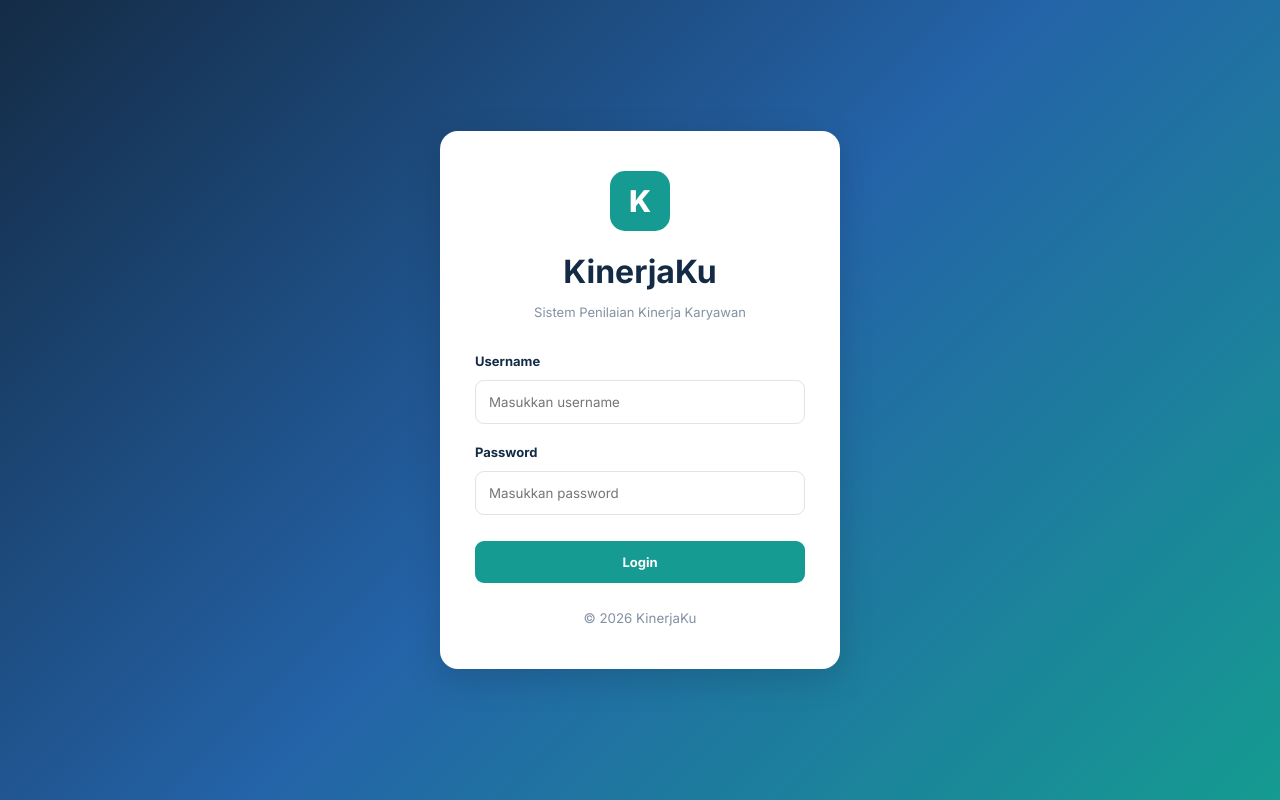
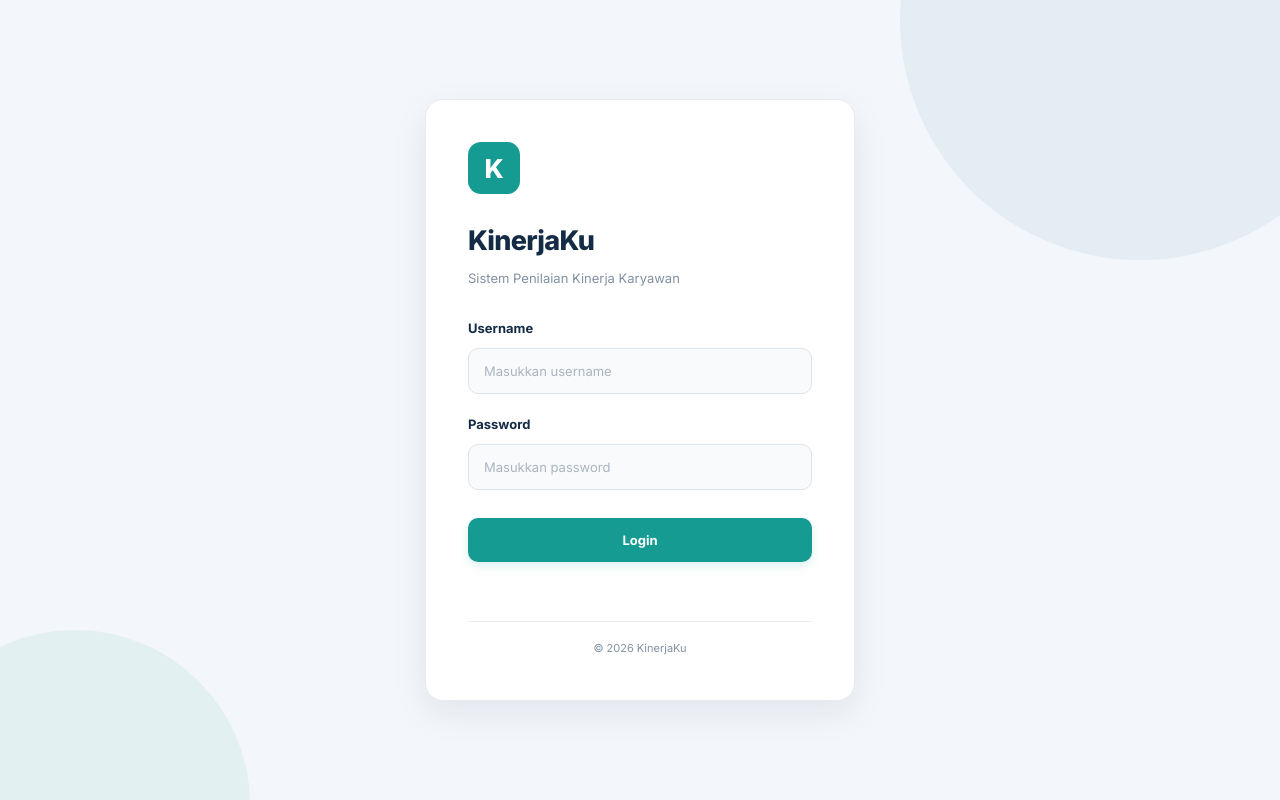
Before and after one commit to miftahakbar123-hue/KinerjaKu, a plain HTML site: page index.html in a window 1280 px wide. Drawn offline with Linux system fonts and the light colour scheme.

Commit message:
Update style.css

```diff
--- a/style.css
+++ b/style.css
@@ -429,107 +429,190 @@ footer {
 }
 
 
-/* =================================
-   HALAMAN LOGIN
-================================= */
+
+/* =========================================
+   HALAMAN LOGIN - KINERJAKU DASHBOARD THEME
+========================================= */
 
 .login-page {
     min-height: 100vh;
     display: none;
     justify-content: center;
     align-items: center;
-    padding: 20px;
-    background: linear-gradient(
-        135deg,
-        #142b45,
-        #2463a8,
-        #159b91
-    );
+    padding: 30px;
+    background: #f3f6fa;
+    position: relative;
+    overflow: hidden;
 }
 
-.login-card {
-    width: 100%;
-    max-width: 400px;
-    background: white;
-    padding: 40px 35px;
-    border-radius: 18px;
-    text-align: center;
-    box-shadow: 0 10px 35px rgba(0, 0, 0, 0.15);
+/* Dekorasi background */
+
+.login-page::before {
+    content: "";
+    position: absolute;
+    width: 480px;
+    height: 480px;
+    border-radius: 50%;
+    background: rgba(36, 99, 168, 0.07);
+    top: -220px;
+    right: -100px;
 }
 
+.login-page::after {
+    content: "";
+    position: absolute;
+    width: 350px;
+    height: 350px;
+    border-radius: 50%;
+    background: rgba(21, 155, 145, 0.07);
+    bottom: -180px;
+    left: -100px;
+}
+
+/* Card Login */
+
+.login-card {
+    position: relative;
+    z-index: 1;
+    width: 100%;
+    max-width: 430px;
+    background: #ffffff;
+    padding: 42px;
+    border-radius: 18px;
+    border: 1px solid #e6ebf1;
+    box-shadow: 0 12px 35px rgba(31, 55, 80, 0.08);
+    text-align: left;
+}
+
+/* Logo */
+
 .login-logo {
-    width: 60px;
-    height: 60px;
-    margin: 0 auto 15px;
+    width: 52px;
+    height: 52px;
+    margin-bottom: 25px;
     display: flex;
+    justify-content: center;
     align-items: center;
-    justify-content: center;
     background: #159b91;
     color: white;
-    font-size: 30px;
+    border-radius: 13px;
+    font-size: 26px;
     font-weight: 800;
-    border-radius: 15px;
 }
+
+/* Judul */
 
 .login-card h1 {
     color: #142b45;
+    font-size: 27px;
+    font-weight: 800;
     margin-bottom: 5px;
+    letter-spacing: -0.7px;
 }
 
 .login-card > p {
     color: #8291a3;
     font-size: 13px;
-    margin-bottom: 28px;
+    margin-bottom: 30px;
 }
 
+/* Input Login */
+
 .login-group {
-    text-align: left;
-    margin-bottom: 18px;
+    display: flex;
+    flex-direction: column;
+    gap: 9px;
+    margin-bottom: 20px;
 }
 
 .login-group label {
-    display: block;
     color: #142b45;
     font-size: 13px;
     font-weight: 700;
-    margin-bottom: 8px;
 }
 
 .login-group input {
     width: 100%;
-    padding: 13px;
+    padding: 14px 15px;
+    background: #f8fafc;
     border: 1px solid #dce4ec;
-    border-radius: 9px;
+    border-radius: 10px;
+    outline: none;
     font-family: inherit;
-    outline: none;
+    font-size: 13px;
+    color: #26384b;
+    transition: 0.25s;
+}
+
+.login-group input::placeholder {
+    color: #aab5c1;
 }
 
 .login-group input:focus {
+    background: white;
     border-color: #159b91;
+    box-shadow: 0 0 0 3px rgba(21, 155, 145, 0.10);
 }
+
+/* Tombol Login */
 
 .login-button {
     width: 100%;
+    padding: 14px;
+    margin-top: 8px;
     background: #159b91;
     color: white;
-    margin-top: 8px;
+    border-radius: 10px;
+    font-family: inherit;
+    font-size: 13px;
+    font-weight: 700;
+    cursor: pointer;
+    box-shadow: 0 4px 10px rgba(21, 155, 145, 0.15);
+    transition: 0.25s;
 }
 
 .login-button:hover {
     background: #107d75;
+    transform: translateY(-2px);
 }
+
+/* Pesan Login */
 
 #pesanLogin {
     color: #d93025;
     font-size: 12px;
-    margin-top: 12px;
+    margin-top: 13px;
+    min-height: 18px;
 }
+
+/* Footer Login */
 
 .login-card small {
     display: block;
-    margin-top: 25px;
+    text-align: center;
+    margin-top: 28px;
+    padding-top: 18px;
+    border-top: 1px solid #e6ebf1;
     color: #8291a3;
+    font-size: 11px;
 }
+
+/* Tampilan HP */
+
+@media (max-width: 600px) {
+    .login-page {
+        padding: 20px;
+    }
+
+    .login-card {
+        padding: 30px 24px;
+    }
+
+    .login-card h1 {
+        font-size: 24px;
+    }
+}
+
 
 /* TOMBOL LOGOUT */
 
```
